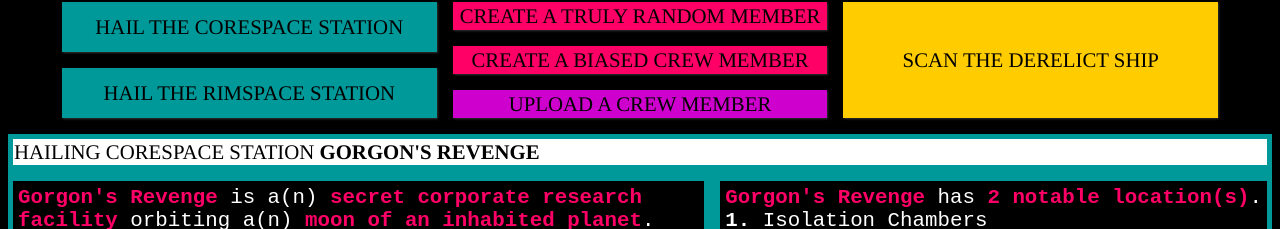
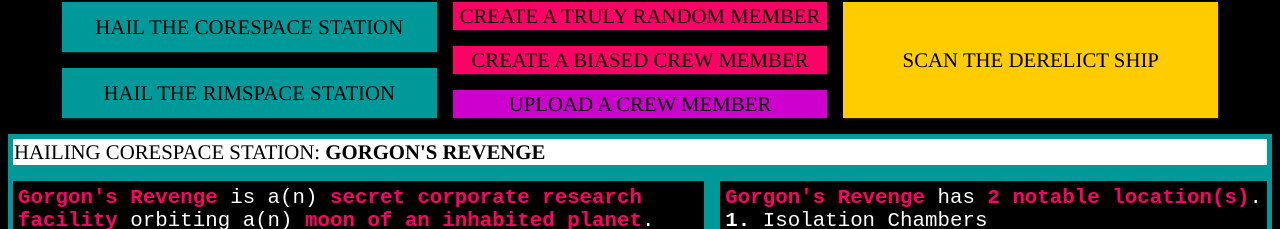
Before and after one commit to artliches/wardenOSSource, an Angular app: page /ttrpg/ in a window 1280 px wide. Both pictures are taken after a click on the button "HAIL THE CORESPACE STATION". Shown: the part 109-338 px from the top of the page. Built offline with nearby package versions, Linux system fonts and the light colour scheme.

Commit message:
Added station type descriptor

```diff
--- a/src/app/space-station-generator/space-station-generator.component.html
+++ b/src/app/space-station-generator/space-station-generator.component.html
@@ -1,12 +1,6 @@
 <section class='basic-grid space-station-grid-master card randGen-card'>
     <section class='space-station-title section-banner'>
-        HAILING
-        <span *ngIf='coreOrRim; else rim'>
-            CORESPACE STATION <b>{{stationIdentifier.toUpperCase()}}</b>
-        </span>
-        <ng-template #rim>
-            RIMSPACE OUTPOST CALL-SIGN <b>{{stationIdentifier.toUpperCase()}}</b>
-        </ng-template>
+        HAILING {{stationType.toUpperCase()}}: <b>{{stationIdentifier.toUpperCase()}}</b>
 
     </section>
     <div class='card scan-card station-section' [innerHTML]='stationDescrip'></div>
--- a/src/app/space-station-generator/space-station-generator.component.ts
+++ b/src/app/space-station-generator/space-station-generator.component.ts
@@ -14,6 +14,7 @@ export class SpaceStationGeneratorComponent implements OnChanges {
   @Input() stationAttributes: StationAttributes;
   @Output() stationTitle = new EventEmitter<string>();
   amalgamationStructure = [];
+  stationType = "";
   stationIdentifier = '';
   crisisOrSafe = '';
   locationDescrips = [];
@@ -56,6 +57,7 @@ export class SpaceStationGeneratorComponent implements OnChanges {
     });
 
     if (this.coreOrRim) {
+      this.stationType = `Corespace Station`;
       this.stationIdentifier = `${this.stationAttributes.station_name1.toUpperCase()} ${this.stationAttributes.station_name2.toUpperCase()}`;
       this.stationDescrip = `
         ${stationName} is a(n) <b class='magenta'>${this.stationAttributes.core_station}</b>
@@ -81,6 +83,7 @@ export class SpaceStationGeneratorComponent implements OnChanges {
 
       this.stationNotableLocations = `${stationName} has <b class='magenta'>${numLocations} notable location(s)</b>.`;
     } else {
+      this.stationType = `Rimspace Outpost`;
       this.stationIdentifier = this.random.rollStringDice(`${this.stationAttributes.call_sign.trim()}`, '[d');
       this.stationDescrip = `
         Out on the rim, near a(n) <b class='magenta'>${this.stationAttributes.rim_landmarks.trim()}</b>,
```
